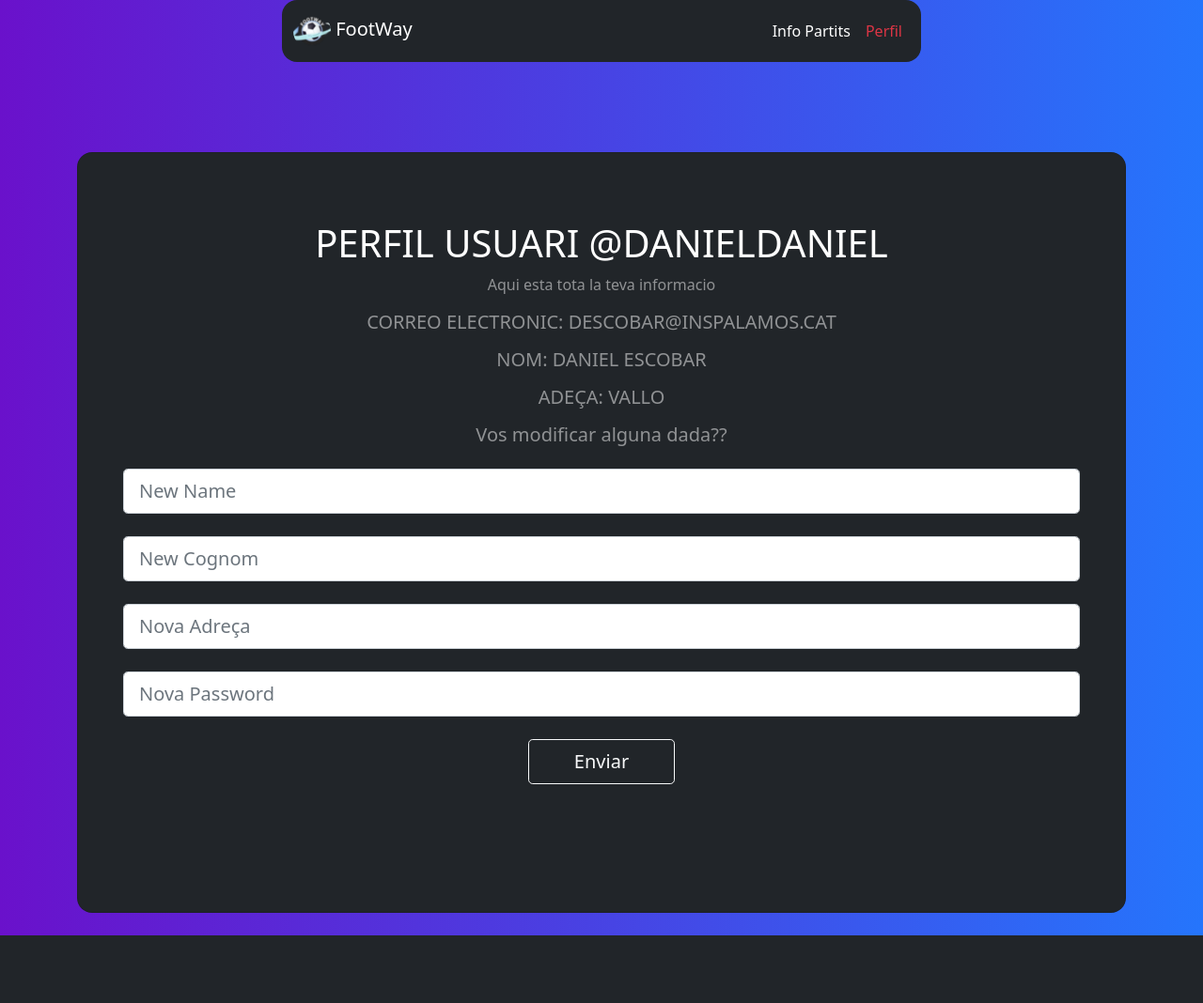
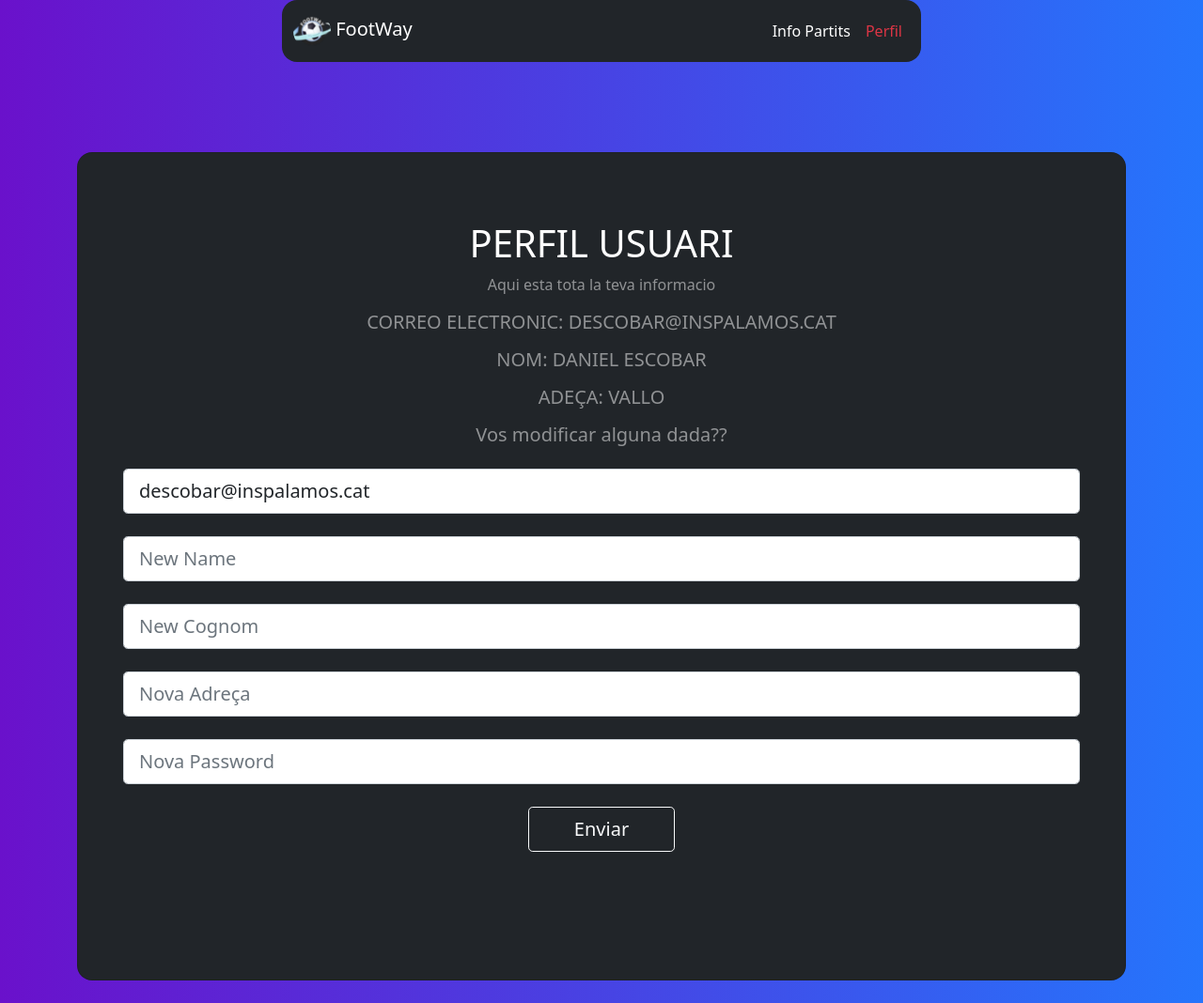
Before and after one commit to EduPuja/travessa, a PHP site: page /mysql/user/perfil.php in a window 1280 px wide. Shown: the whole page at 94% size. Before the commit the page ends 996 px from the top, so only its background shows below. Run offline with PHP 8.4, Linux system fonts and the light colour scheme; a user stored in the database is signed in; data comes from the database, SQL or seed files in the repository.

Commit message:
Perfil and include update

```diff
--- a/mysql/user/perfil.php
+++ b/mysql/user/perfil.php
@@ -65,7 +65,7 @@ if(!isset($_SESSION['usuari']) && !isset($_SESSION['usuariAdmin']))
                     <div class="card bg-dark text-white" style="border-radius: 1rem;">
                         <div class="card-body p-5 text-center">
                             <div class="mb-md-4 mt-md-4 pb-5">
-                                <h1 class="fw mb-2 text-uppercase">Perfil Usuari <?php echo"@". $_SESSION['usuari']; echo $_SESSION['usuariAdmin'];?></h3>
+                                <h1 class="fw mb-2 text-uppercase">Perfil Usuari</h3>
 
                                 <p class="text-white-50 mb-3">Aqui esta tota la teva informacio</p>
 
@@ -84,7 +84,10 @@ if(!isset($_SESSION['usuari']) && !isset($_SESSION['usuariAdmin']))
                                             echo "<h5 class='text-white-50 text-uppercase mb-3'>Adeça: ". $row['adreca']. " <h5>";
 
                                             echo "<p class='text-white-50 mb-4'>Vos modificar alguna dada?? </p>";
-
+                                            #correo
+                                            echo"<div class='form-outline form-white mb-4'>
+                                            <input type='email' name='email' placeholder='Correu' value='$row[email]' id='nom' class='form-control form-control-lg'  />
+                                             </div>";
                                             #nom
                                             echo"<div class='form-outline form-white mb-4'>
                                                   <input type='text' name='nom' placeholder='New Name'  id='nom' class='form-control form-control-lg'  />
```
Also changed, not shown: mysql/user/assets_user/includes/changeUser.inc.php (+6 -11 lines).
